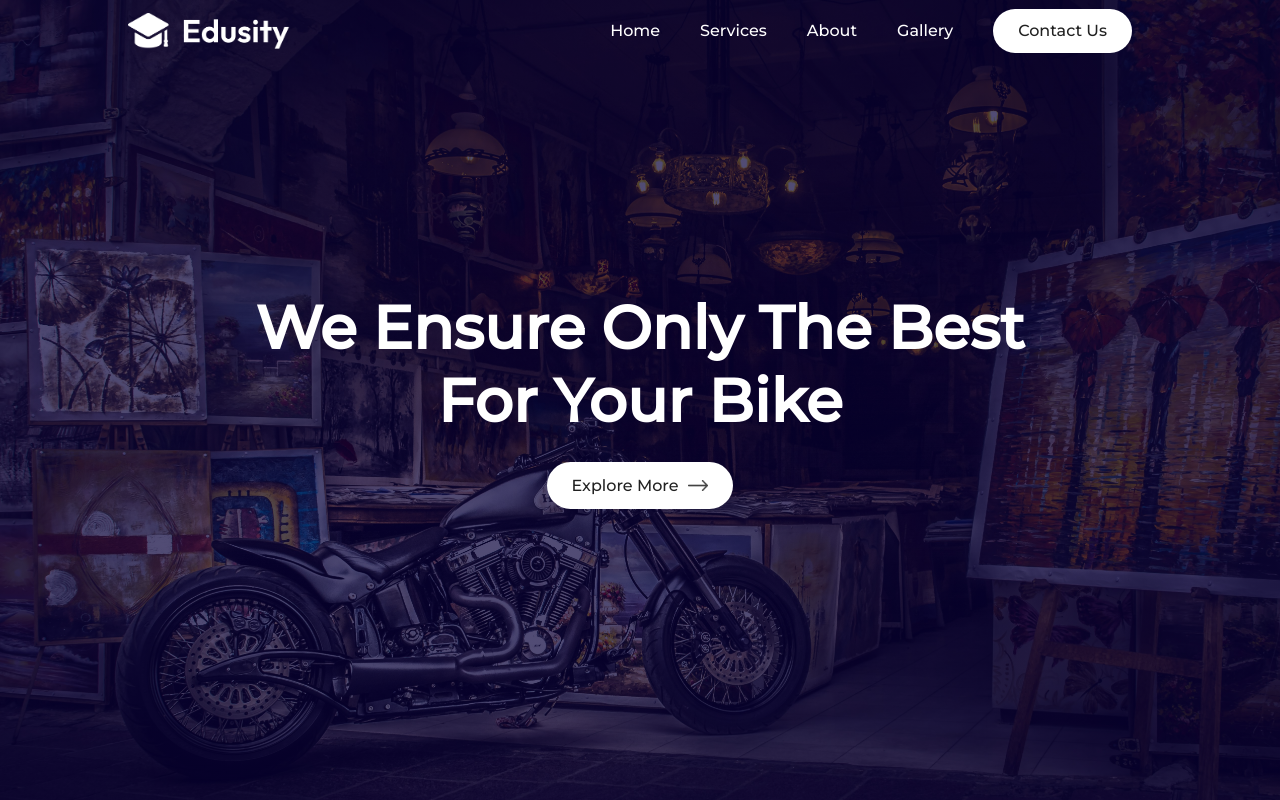
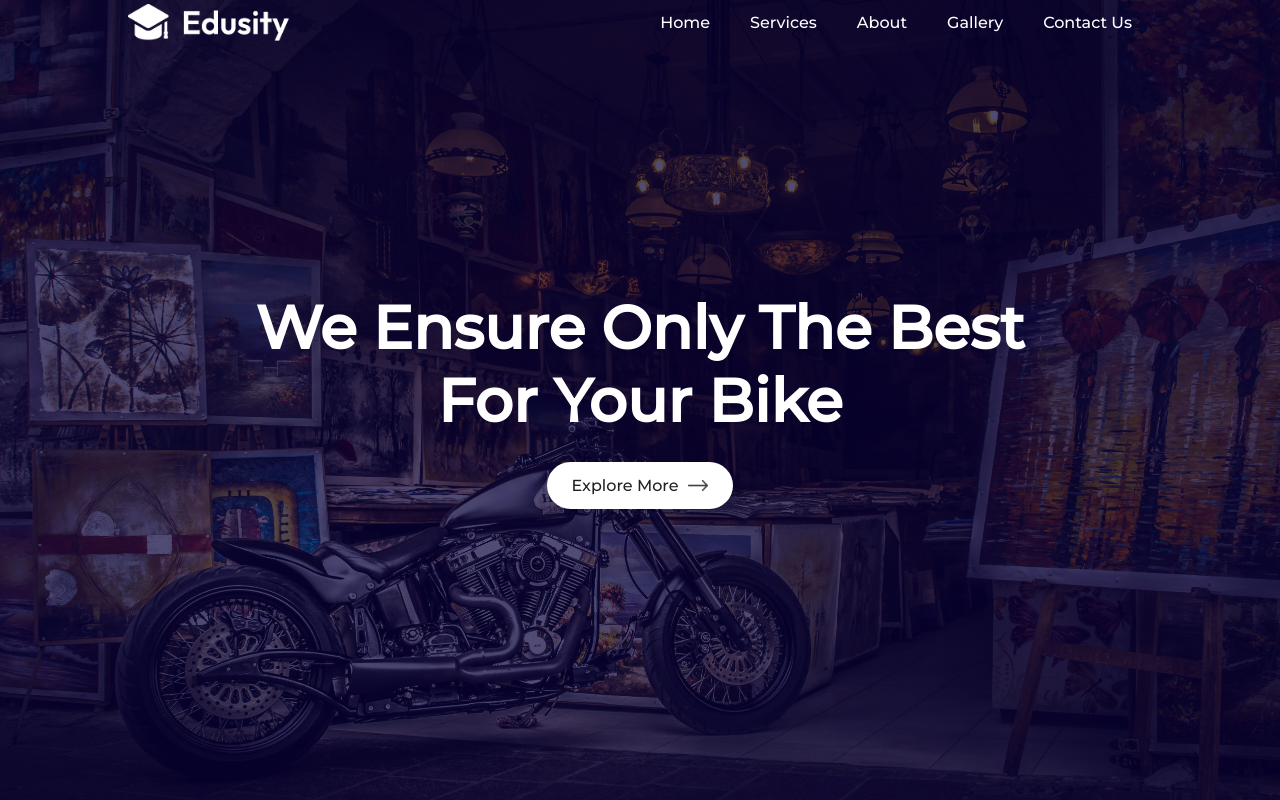
Before and after one commit to LittleDTLe/BeeMoto, a React (Vite) app: page / in a window 1280 px wide. Shown: the top 800 px of the page. Built offline with nearby package versions, Linux system fonts and the light colour scheme.

Commit message:
Custom JS Scroll without Offset

```diff
--- a/src/App.jsx
+++ b/src/App.jsx
@@ -17,7 +17,7 @@ const App = () => {
       <Router>
         <Navbar/>
         <Routes>
-          <Route path='*' element={<Home/>}/>
+          <Route path='/' element={<Home/>}/>
           <Route path='/pricing' element={<Pricing/>}/>
           <Route path='/gallery' element={<Gallery/>}/>
           <Route path='/terms' element={<Terms/>}/>
--- a/src/Components/About/About.jsx
+++ b/src/Components/About/About.jsx
@@ -5,7 +5,7 @@ import play_icon from '../../assets/play-icon.png'
 
 const About = ({setPlayState}) => {
   return (
-    <div className='about' name="about">
+    <div className='about' id = 'about' name="about">
         <div className="about-left">
             <img src={about_img} alt="" className='about-img'/>
             <img src={play_icon} alt="" className='play-icon' onClick={()=>{setPlayState(true)}}/>
--- a/src/Components/Contact/Contact.jsx
+++ b/src/Components/Contact/Contact.jsx
@@ -40,7 +40,7 @@ const Contact = () => {
     };
 
   return (
-    <div className='contact'>
+    <div className='contact' id='contact' name='contact'>
         <div className="contact-col">
             <h3>Send Us a Message</h3>
             <p>Lorem, ipsum dolor sit amet consectetur adipisicing elit. Ad quae rem est ipsum voluptates ea pariatur minima, placeat harum, maiores beatae doloremque unde at corporis iure ratione earum ex? Impedit.</p>
--- a/src/Components/Hero/Hero.jsx
+++ b/src/Components/Hero/Hero.jsx
@@ -5,7 +5,7 @@ import {Link} from 'react-router-dom'
 
 const Hero = () => {
   return (
-    <div className='hero container'>
+    <div className='hero container' id='hero' name='hero'>
         <div className="hero-text">
             <h1>We Ensure Only The Best For Your Bike</h1>
             <Link to="/pricing"><button className='btn'>Explore More <img src={dark_arrow} alt="" /></button></Link>
--- a/src/Components/Navbar/Navbar.css
+++ b/src/Components/Navbar/Navbar.css
@@ -20,6 +20,7 @@ nav ul li{
     list-style: none;
     margin: 5px 20px;
     font-size: 16px;
+    cursor: pointer;
 }
 
 .dark_nav{
--- a/src/Components/Navbar/Navbar.jsx
+++ b/src/Components/Navbar/Navbar.jsx
@@ -1,31 +1,36 @@
 import React, { useEffect, useState } from 'react'
 import './Navbar.css'
 import logo from '../../assets/logo.png'
-import { Link as NavLink, Element } from 'react-scroll';
 import menu_icon from '../../assets/menu-icon.png'
 import { useLocation, useNavigate } from "react-router-dom";
-import { Link as ScrollLink } from "react-scroll";
-import * as Scroll from "react-scroll";
-
 
 
 const Navbar = () => {
 
-  const path = useLocation().pathname;
-  const location = path.split("/")[1];
-  const navigate = useNavigate();
-  const scroller = Scroll.scroller;
+  const nav = useNavigate();
+  const location = useLocation();
 
-  const goToPageAndScroll = async (selector) => {
-    navigate('/');
-    console.log("Here");
-     scroller.scrollTo(selector, {
-      duration: 500,
-      smooth: true,
-      offset: -75,
-      spy: true
-    });
-  };
+  //Navigation with Scroll
+  const handleNavClick = (e, sectionId) => {
+    e.preventDefault();
+
+    const targetPath = '/#${sectionId}';
+
+    //If on Homepage
+    if(location.pathname === '/'){
+
+      const element = document.getElementById(sectionId);
+
+      if(element){
+        element.scrollIntoView({behavior: 'smooth', block: 'start'});
+      }
+    }else{
+      nav(targetPath);
+
+    //Update URL without pageReload
+    window.history.pushState(null, '', targetPath);
+    }
+  }
 
   const [sticky, setSticky] = useState(false);
 
@@ -45,26 +50,11 @@ const Navbar = () => {
     <nav className={`container ${sticky? 'dark_nav' : ''}`}>
         <img src={logo} alt="" className='logo' />
         <ul className={mobileMenu?'':'hide-menu'}>
-          {location === ""? (
-            <>
-            <li>
-
-              <ScrollLink href='#hero' to='hero' smooth={true} offset={0} duration={500}>Home</ScrollLink>
-            </li>
-            <li><ScrollLink href='#services' to='services' smooth={true} offset={-300} duration={500}>Services</ScrollLink></li>
-            <li><ScrollLink href='#about' to='about' smooth={true} offset={-200} duration={500}>About</ScrollLink></li>
-            <li><ScrollLink href='#gallery' to='gallery' smooth={true} offset={-250} duration={500}>Gallery</ScrollLink></li>
-            <li><ScrollLink href='#contact' to='contact' smooth={true} offset={0} duration={500} className='btn'>Contact Us</ScrollLink></li>
-            </>
-          ): (
-            <>
-              <li onClick={() => goToPageAndScroll('hero')}>Home</li>
-              <li onClick={() => goToPageAndScroll("services")}>Services</li>
-              <li onClick={() => goToPageAndScroll('about')}>About</li>
-              <li onClick={() => goToPageAndScroll('gallery')}>Gallery</li>
-              <li onClick={() => goToPageAndScroll('contact')} className='btn'>Contact Us</li>
-            </>
-          )}
+            <li><a href="/#hero" onClick={(e) => handleNavClick(e, 'hero')}>Home</a></li>
+            <li><a href="/#services" onClick={(e) => handleNavClick(e, 'services')}>Services</a></li>
+            <li><a href="/#about" onClick={(e) => handleNavClick(e, 'about')}>About</a></li>
+            <li><a href="/#store" onClick={(e) => handleNavClick(e, 'store')}>Gallery</a></li>
+            <li><a href="/#contact" onClick={(e) => handleNavClick(e, 'contact')}>Contact Us</a></li>
         </ul>
         <img src={menu_icon} alt="" className='menu-icon' onClick={toggleMenu}/>
     </nav>
--- a/src/Components/Store/Store.jsx
+++ b/src/Components/Store/Store.jsx
@@ -7,7 +7,7 @@ import {Link} from 'react-router-dom'
 
 const Store = () => {
   return (
-    <div className='store'>
+    <div className='store' id='store' name='store'>
         <div className="gallery">
             <img src={bike} alt="" />
             <img src={bike} alt="" />
--- a/src/pages/Home.jsx
+++ b/src/pages/Home.jsx
@@ -1,4 +1,5 @@
-import React, { useState } from 'react'
+import React, { useState, useEffect } from 'react'
+import { useLocation } from 'react-router-dom'
 import Hero from '../Components/Hero/Hero'
 import Services from '../Components/Services/Services'
 import Title from '../Components/Title/Title'
@@ -9,10 +10,29 @@ import Video from '../Components/VideoPlayer/VideoPlayer'
 
 const Home = () => {
 
+  const {hash} = useLocation();
+
+  useEffect(() => {
+
+    //Handle initial load with hash in URL
+    if(hash){
+      const id = hash.substring(1);
+      const element = document.getElementById(id);
+
+      if(element){
+        //Set timeout to make sure DOM is fully loaded
+        setTimeout(() => {
+          element.scrollIntoView({ behavior: 'smooth', block: 'start'});
+        }, 100);
+      }
+    }
+
+  }, []) //  Empty dependency array means this only runs once on initial mount
+
   const [playState, setPlayState] = useState(false);
 
   return (
-    <div>
+    <div id='home'>
       <Hero/>
       <div className="container">
         <Title subTitle='our services' title='What We Offer'/>
```
